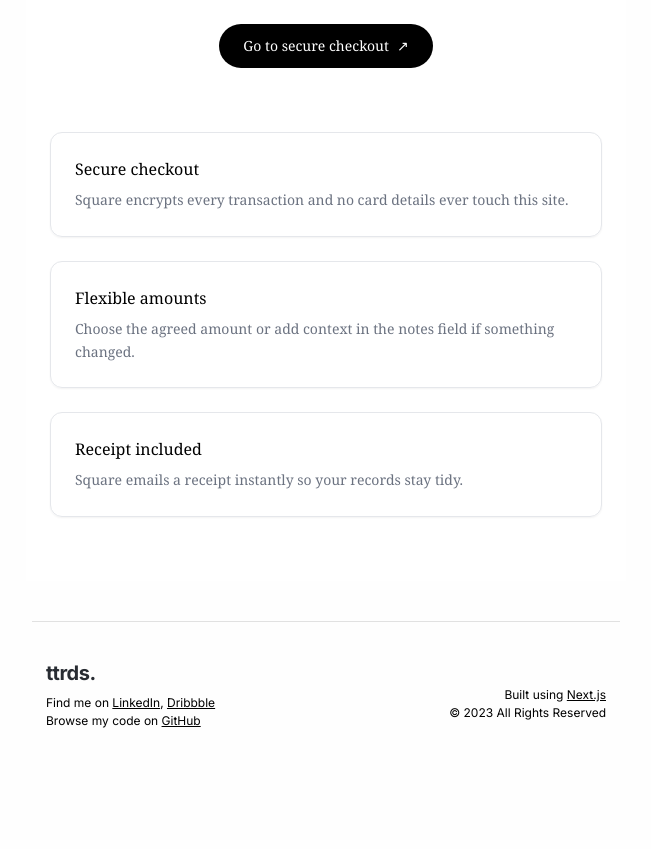
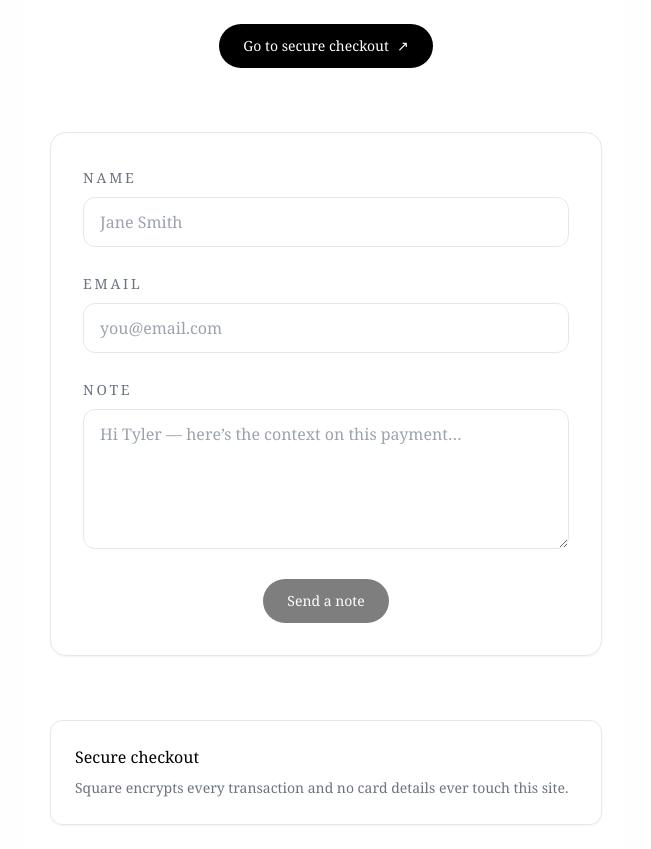
Before and after one commit to TTreads/Tyler-Treadwell-2023, a Next.js app: page /pay in a window 1280 px wide. Shown: the part 381-1230 px from the top of the page, without its empty margins (314-965 px from the left). Before the commit the page ends 1171 px from the top, so only its background shows below. Built offline with nearby package versions, Linux system fonts and the light colour scheme.

Commit message:
Add payment note form and API integration

```diff
--- a/package.json
+++ b/package.json
@@ -20,6 +20,7 @@
     "react": "18.2.0",
     "react-dom": "18.2.0",
     "react-wrap-balancer": "^1.1.0",
+    "resend": "^6.4.2",
     "tailwindcss": "3.3.3",
     "typescript": "5.1.6"
   }
--- /dev/null
+++ b/src/app/api/pay-note/route.ts
@@ -0,0 +1,44 @@
+import { NextResponse } from 'next/server';
+import { Resend } from 'resend';
+
+const resend = new Resend(process.env.RESEND_API_KEY);
+const recipient = process.env.PAY_NOTES_TO;
+
+export async function POST(request: Request) {
+  if (!process.env.RESEND_API_KEY || !recipient) {
+    return NextResponse.json(
+      { error: 'Missing RESEND_API_KEY or PAY_NOTES_TO environment variables.' },
+      { status: 500 },
+    );
+  }
+
+  try {
+    const { name, email, message } = await request.json();
+
+    if (!name || !email || !message) {
+      return NextResponse.json({ error: 'Name, email, and message are required.' }, { status: 400 });
+    }
+
+    const emailBody = [
+      `New payment note`,
+      '',
+      `Name: ${name}`,
+      `Email: ${email}`,
+      '',
+      message,
+    ].join('\n');
+
+    await resend.emails.send({
+      from: 'Tyler Payments <payments@tylertreadwell.dev>',
+      to: recipient,
+      reply_to: email,
+      subject: `Payment note from ${name}`,
+      text: emailBody,
+    });
+
+    return NextResponse.json({ success: true });
+  } catch (error) {
+    console.error('Failed to send payment note', error);
+    return NextResponse.json({ error: 'Unable to send note right now.' }, { status: 500 });
+  }
+}
--- a/src/app/pay/page.tsx
+++ b/src/app/pay/page.tsx
@@ -1,8 +1,9 @@
 'use client';
 
 import Link from 'next/link';
-import { motion } from 'framer-motion';
+import { AnimatePresence, motion } from 'framer-motion';
 import { Balancer } from 'react-wrap-balancer';
+import { ChangeEvent, FormEvent, useMemo, useState } from 'react';
 
 const Notes = [
   {
@@ -20,6 +21,54 @@ const Notes = [
 ];
 
 export default function PayPage() {
+  const [formValues, setFormValues] = useState({ name: '', email: '', message: '' });
+  const [status, setStatus] = useState<'idle' | 'loading' | 'success' | 'error'>('idle');
+  const [errorMessage, setErrorMessage] = useState('');
+
+  const isSubmitDisabled = useMemo(() => {
+    return (
+      status === 'loading' ||
+      !formValues.name.trim() ||
+      !formValues.email.trim() ||
+      formValues.message.trim().length < 10
+    );
+  }, [formValues, status]);
+
+  const handleChange = (event: ChangeEvent<HTMLInputElement | HTMLTextAreaElement>) => {
+    const { name, value } = event.target;
+    setFormValues((prev) => ({ ...prev, [name]: value }));
+  };
+
+  const handleSubmit = async (event: FormEvent<HTMLFormElement>) => {
+    event.preventDefault();
+    if (isSubmitDisabled) return;
+
+    setStatus('loading');
+    setErrorMessage('');
+
+    try {
+      const response = await fetch('/api/pay-note', {
+        method: 'POST',
+        headers: { 'Content-Type': 'application/json' },
+        body: JSON.stringify(formValues),
+      });
+
+      if (!response.ok) {
+        const data = await response.json();
+        throw new Error(data.error || 'Unable to send note.');
+      }
+
+      setStatus('success');
+      setFormValues({ name: '', email: '', message: '' });
+    } catch (error) {
+      console.error(error);
+      setStatus('error');
+      setErrorMessage(error instanceof Error ? error.message : 'Something went wrong.');
+    } finally {
+      setTimeout(() => setStatus('idle'), 5000);
+    }
+  };
+
   return (
     <main className="min-h-screen bg-white text-black flex flex-col justify-start items-center px-6 pt-24 pb-16">
       <div className="w-full max-w-2xl text-center space-y-6">
@@ -68,6 +117,107 @@ export default function PayPage() {
         </motion.div>
       </div>
 
+      <motion.section
+        initial={{ opacity: 0, y: 20 }}
+        animate={{ opacity: 1, y: 0 }}
+        transition={{ delay: 0.4, duration: 0.8 }}
+        className="w-full max-w-2xl mt-16"
+      >
+        <form
+          onSubmit={handleSubmit}
+          className="border border-gray-200 rounded-2xl p-8 space-y-6 bg-white/80 shadow-sm font-serif"
+        >
+          <div className="space-y-2 text-left">
+            <label htmlFor="name" className="text-sm text-gray-500 uppercase tracking-[0.2em]">
+              Name
+            </label>
+            <input
+              id="name"
+              name="name"
+              type="text"
+              value={formValues.name}
+              onChange={handleChange}
+              className="w-full border border-gray-200 rounded-xl px-4 py-3 text-base focus:outline-none focus:ring-1 focus:ring-black transition bg-white"
+              placeholder="Jane Smith"
+              required
+            />
+          </div>
+
+          <div className="space-y-2 text-left">
+            <label htmlFor="email" className="text-sm text-gray-500 uppercase tracking-[0.2em]">
+              Email
+            </label>
+            <input
+              id="email"
+              name="email"
+              type="email"
+              value={formValues.email}
+              onChange={handleChange}
+              className="w-full border border-gray-200 rounded-xl px-4 py-3 text-base focus:outline-none focus:ring-1 focus:ring-black transition bg-white"
+              placeholder="you@email.com"
+              required
+            />
+          </div>
+
+          <div className="space-y-2 text-left">
+            <label htmlFor="message" className="text-sm text-gray-500 uppercase tracking-[0.2em]">
+              Note
+            </label>
+            <textarea
+              id="message"
+              name="message"
+              value={formValues.message}
+              onChange={handleChange}
+              className="w-full border border-gray-200 rounded-xl px-4 py-3 text-base focus:outline-none focus:ring-1 focus:ring-black transition bg-white min-h-[140px]"
+              placeholder="Hi Tyler — here’s the context on this payment…"
+              required
+            />
+          </div>
+
+          <div className="flex flex-col items-center gap-3">
+            <button
+              type="submit"
+              disabled={isSubmitDisabled}
+              className="inline-flex items-center gap-2 text-sm font-serif text-white bg-black rounded-full px-6 py-3 hover:bg-gray-900 transition disabled:opacity-50 disabled:cursor-not-allowed"
+            >
+              {status === 'loading' ? 'Sending…' : 'Send a note'}
+              {status === 'loading' && (
+                <motion.span
+                  className="inline-block w-2 h-2 bg-white rounded-full"
+                  animate={{ scale: [1, 1.2, 1], opacity: [0.6, 1, 0.6] }}
+                  transition={{ repeat: Infinity, duration: 0.9, ease: 'easeInOut' }}
+                />
+              )}
+            </button>
+
+            <AnimatePresence mode="wait">
+              {status === 'success' && (
+                <motion.p
+                  key="success"
+                  initial={{ opacity: 0, y: 10 }}
+                  animate={{ opacity: 1, y: 0 }}
+                  exit={{ opacity: 0, y: -10 }}
+                  className="text-sm text-green-600"
+                >
+                  Message sent. I’ll reply shortly.
+                </motion.p>
+              )}
+              {status === 'error' && (
+                <motion.p
+                  key="error"
+                  initial={{ opacity: 0, y: 10 }}
+                  animate={{ opacity: 1, y: 0 }}
+                  exit={{ opacity: 0, y: -10 }}
+                  className="text-sm text-red-600"
+                >
+                  {errorMessage || 'Something went wrong. Please try again.'}
+                </motion.p>
+              )}
+            </AnimatePresence>
+          </div>
+        </form>
+      </motion.section>
+
       <section className="w-full max-w-2xl mt-16 space-y-6">
         {Notes.map((note, index) => (
           <motion.div
```
Also changed, not shown: 2 other files (tests, documents, lock files or other folders).
